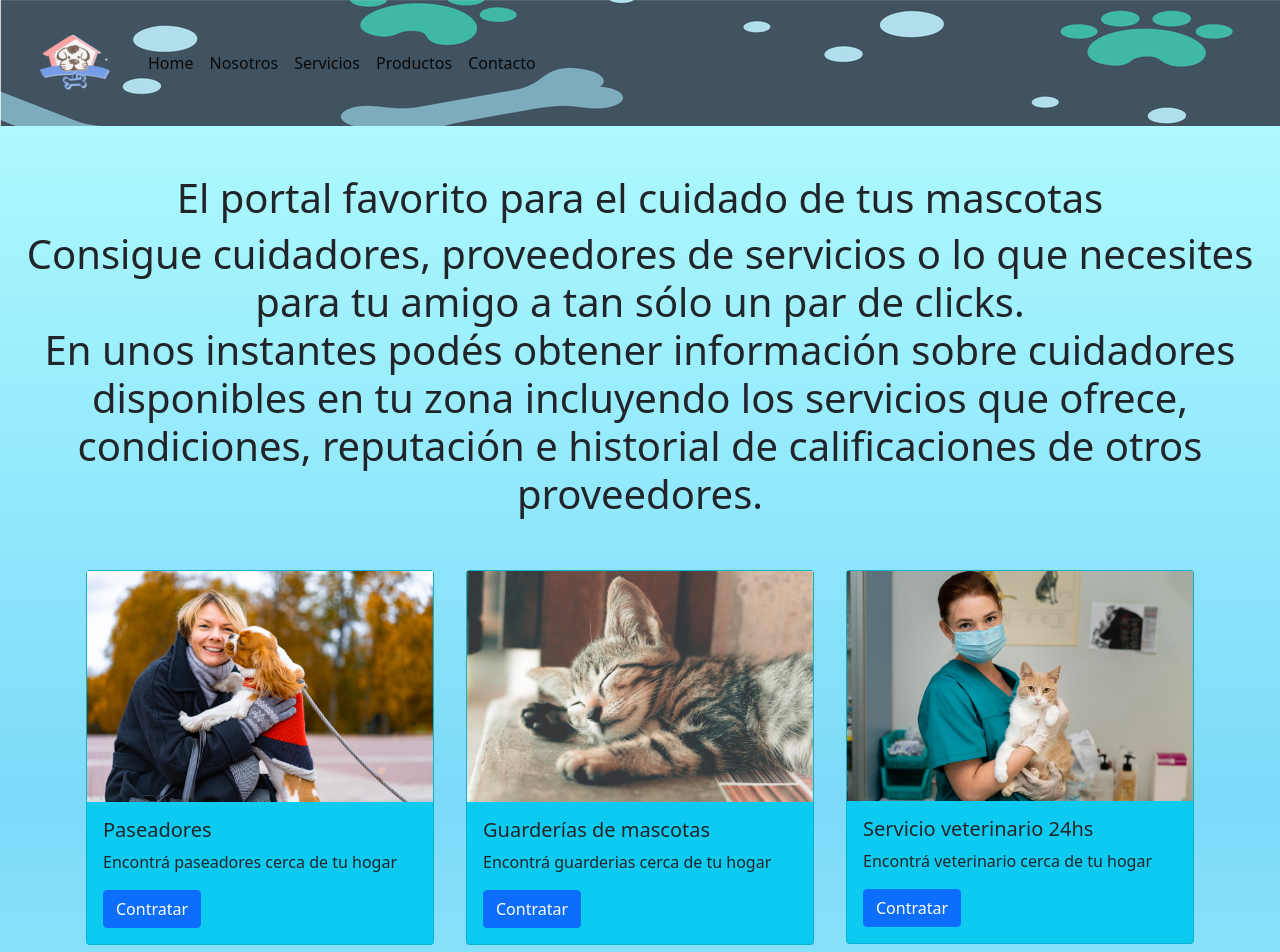
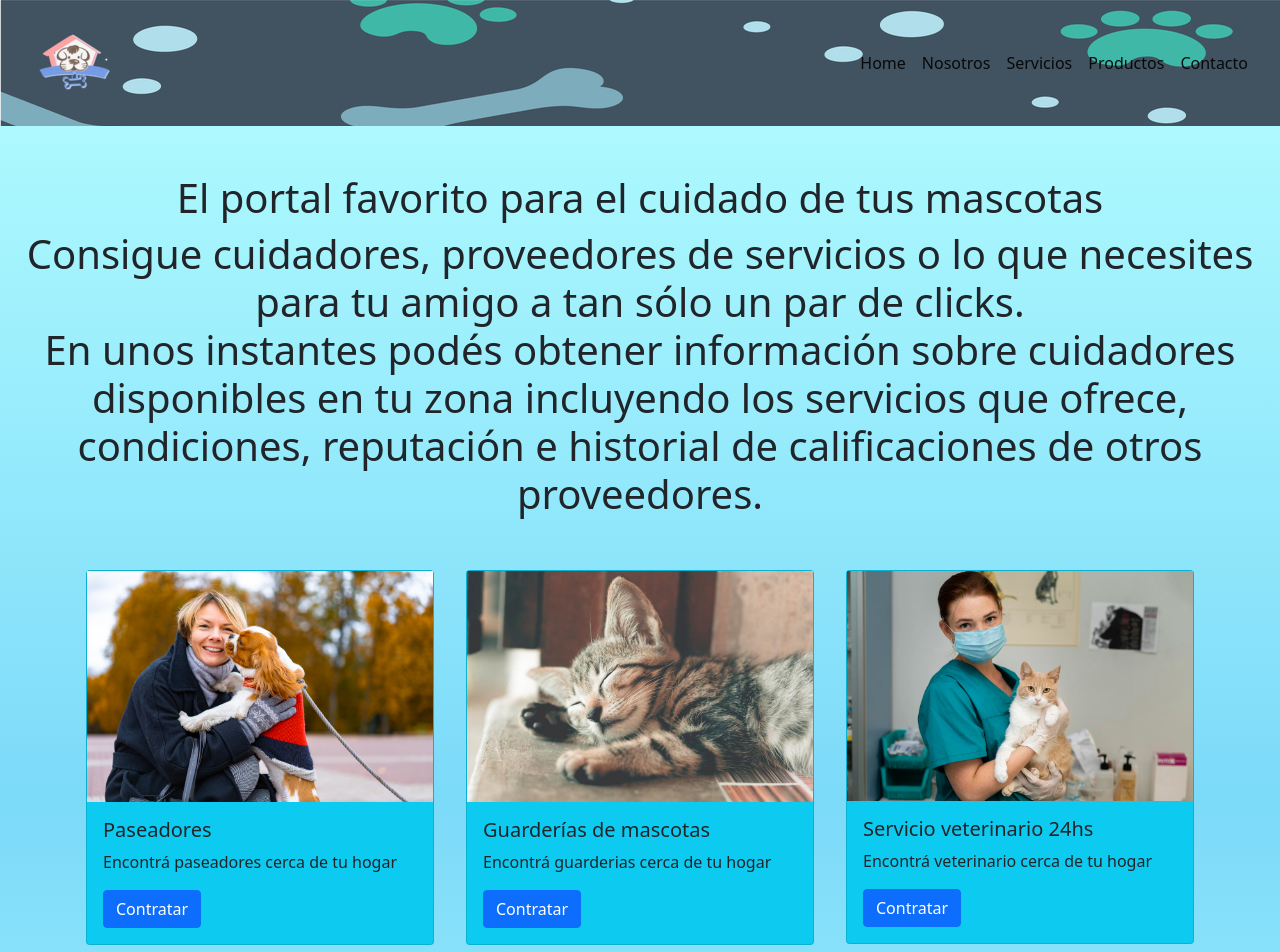
Before and after one commit to em1nap/clase11BOOTSTRAP, a plain HTML site: page index.html in a window 1280 px wide. Shown: the top 952 px of the page. Drawn offline with nearby package versions, Linux system fonts and the light colour scheme.

Commit message:
navbar collapse modified

```diff
--- a/css/estilo.css
+++ b/css/estilo.css
@@ -8,7 +8,7 @@ body{
 	color: ;
 }
 
-
+.navbar-collapse{ flex-grow: 0;}
 
 
 .serviciosMainGrid{
```
